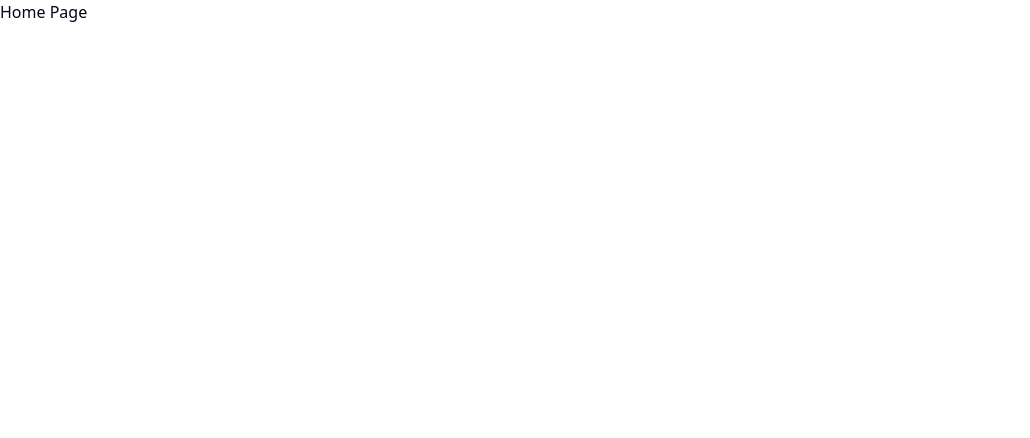
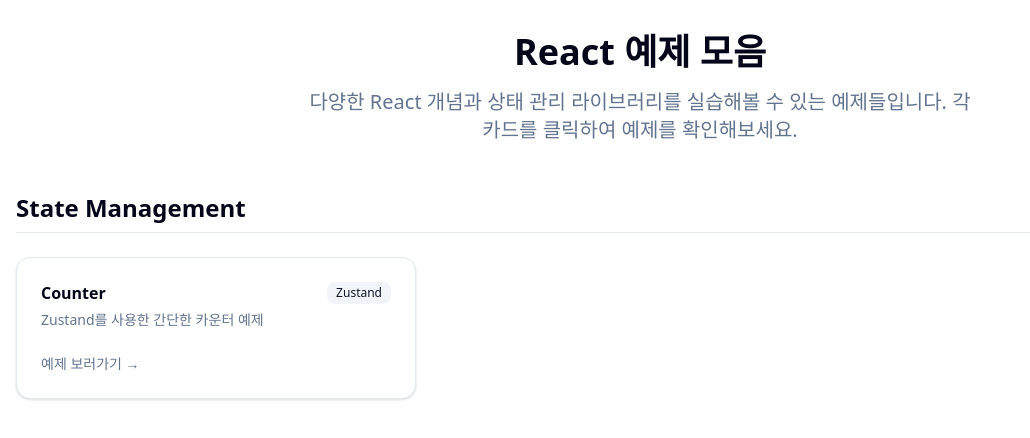
Before and after one commit to kod0751/frontend-concepts-lab, a Next.js app: page / in a window 1280 px wide. Shown: the top 438 px of the page, without its empty margins (0-1030 px from the left). Built offline with nearby package versions, Linux system fonts and the light colour scheme.

Commit message:
[feat] 홈페이지 UI 구현

```diff
--- a/src/app/page.tsx
+++ b/src/app/page.tsx
@@ -1,3 +1,73 @@
-export default function Home() {
-  return <div>Home Page</div>;
+import Link from 'next/link';
+import {
+  Card,
+  CardContent,
+  CardDescription,
+  CardHeader,
+  CardTitle,
+} from '@/components/ui/card';
+import { Badge } from '@/components/ui/badge';
+
+const examples = [
+  {
+    title: 'Counter',
+    description: 'Zustand를 사용한 간단한 카운터 예제',
+    path: '/zustand/counter',
+    category: 'State Management',
+    tech: 'Zustand',
+  },
+];
+
+const categories = [...new Set(examples.map((example) => example.category))];
+
+export default function HomePage() {
+  return (
+    <div className="min-h-screen bg-background">
+      <div className="container mx-auto px-4 py-8">
+        <div className="text-center mb-12">
+          <h1 className="text-4xl font-bold text-foreground mb-4">
+            React 예제 모음
+          </h1>
+          <p className="text-xl text-muted-foreground max-w-2xl mx-auto">
+            다양한 React 개념과 상태 관리 라이브러리를 실습해볼 수 있는
+            예제들입니다. 각 카드를 클릭하여 예제를 확인해보세요.
+          </p>
+        </div>
+
+        {categories.map((category) => (
+          <div key={category} className="mb-12">
+            <h2 className="text-2xl font-semibold text-foreground mb-6 border-b pb-2">
+              {category}
+            </h2>
+            <div className="grid grid-cols-1 md:grid-cols-2 lg:grid-cols-3 gap-6">
+              {examples
+                .filter((example) => example.category === category)
+                .map((example) => (
+                  <Link key={example.path} href={example.path}>
+                    <Card className="h-full hover:shadow-lg transition-shadow duration-200 cursor-pointer group">
+                      <CardHeader>
+                        <div className="flex items-center justify-between">
+                          <CardTitle className="group-hover:text-primary transition-colors">
+                            {example.title}
+                          </CardTitle>
+                          <Badge variant="secondary">{example.tech}</Badge>
+                        </div>
+                        <CardDescription className="text-sm">
+                          {example.description}
+                        </CardDescription>
+                      </CardHeader>
+                      <CardContent>
+                        <div className="flex items-center text-sm text-muted-foreground">
+                          <span>예제 보러가기 →</span>
+                        </div>
+                      </CardContent>
+                    </Card>
+                  </Link>
+                ))}
+            </div>
+          </div>
+        ))}
+      </div>
+    </div>
+  );
 }
```
